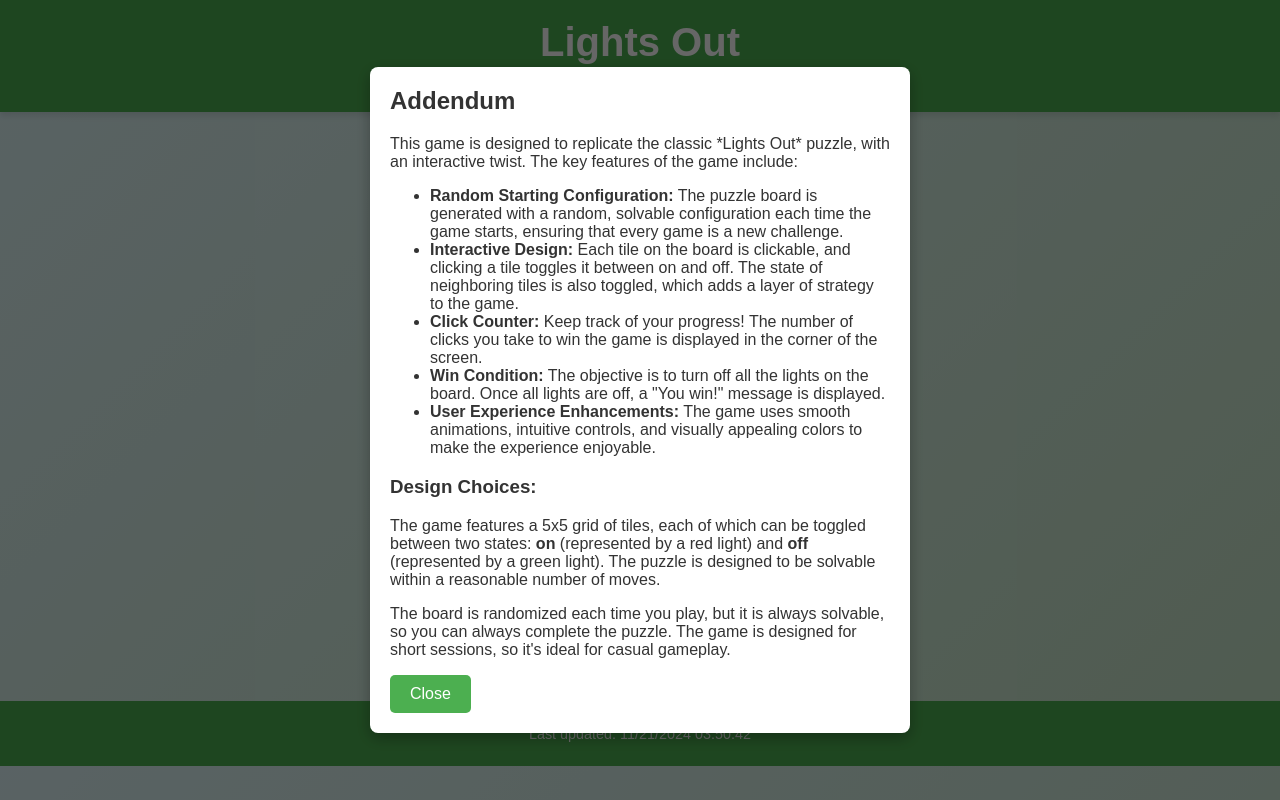
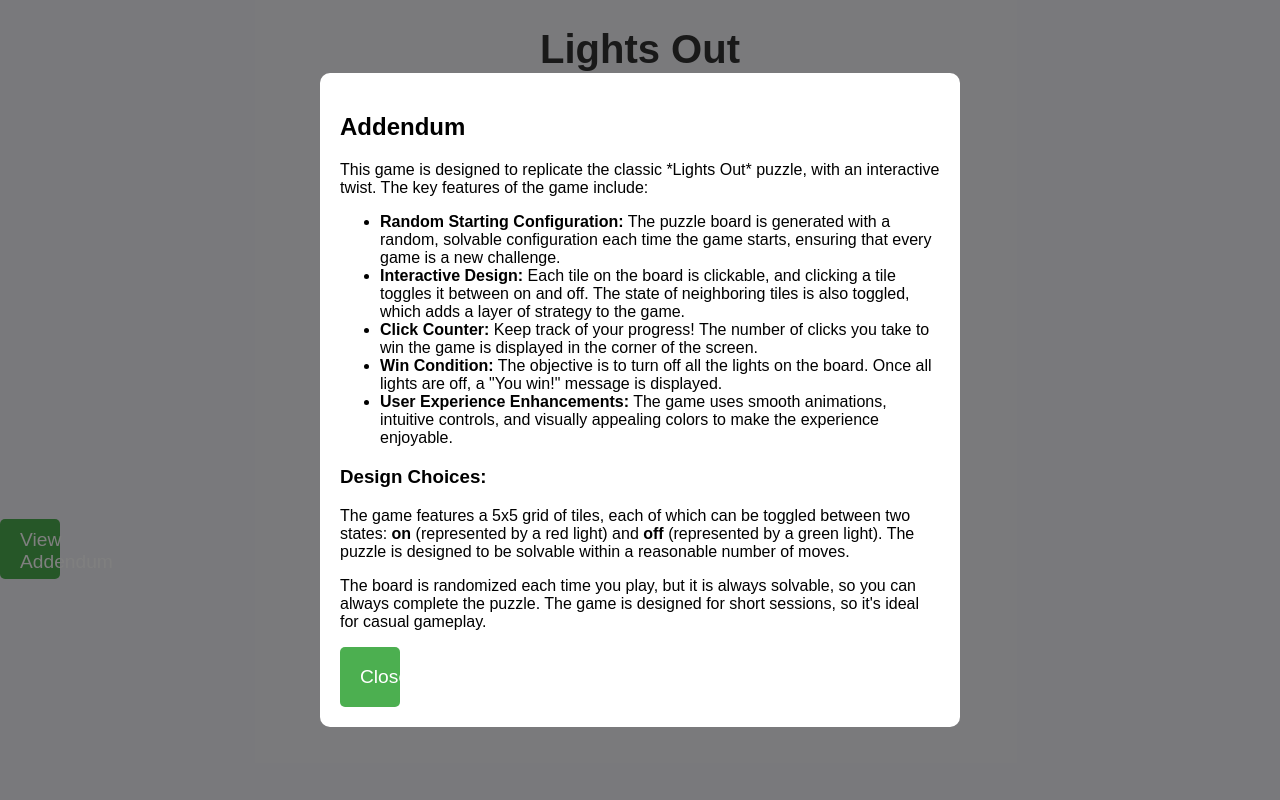
Before and after one commit to Subhan2619/LightsOut, a plain HTML site: page index.html in a window 1280 px wide. Drawn offline with Linux system fonts and the light colour scheme.

Commit message:
style.css

```diff
--- a/style.css
+++ b/style.css
@@ -1,93 +1,75 @@
-/* Global Styles */
+/* Basic styling for the page */
 body {
     font-family: Arial, sans-serif;
+    background-color: #f4f4f9;
     margin: 0;
     padding: 0;
-    background: linear-gradient(135deg, #e0f7fa, #c8e6c9);
-    color: #333;
-    display: flex;
-    flex-direction: column;
-    align-items: center;
 }
 
 header {
     text-align: center;
-    padding: 20px 0;
-    background-color: #4CAF50;
-    color: white;
-    width: 100%;
-    box-shadow: 0 4px 6px rgba(0, 0, 0, 0.1);
+    margin: 20px 0;
 }
 
-header h1 {
-    margin: 0;
-    font-size: 2.5rem;
+h1 {
+    font-size: 2.5em;
+    color: #333;
 }
 
-header p {
-    margin: 5px 0 0;
-    font-size: 1.2rem;
-}
-
-main {
-    margin: 20px;
-    display: flex;
-    flex-direction: column;
-    align-items: center;
-}
-
-/* Game Board Styling */
-#gameBoard {
-    display: grid;
-    gap: 10px;
-    grid-template-columns: repeat(5, 80px);
-    justify-content: center;
-    margin-bottom: 20px;
-}
-
-#gameBoard button {
-    width: 80px;
-    height: 80px;
-    border: none;
-    border-radius: 8px;
-    background-color: #ff7043;
-    cursor: pointer;
-    transition: background-color 0.3s, transform 0.2s;
-}
-
-#gameBoard button.is-off {
-    background-color: #81c784;
-}
-
-#gameBoard button:hover {
-    transform: scale(1.1);
-}
-
-/* Buttons */
 .styled-btn {
     background-color: #4CAF50;
     color: white;
     padding: 10px 20px;
-    font-size: 1rem;
     border: none;
+    cursor: pointer;
+    font-size: 1.2em;
     border-radius: 5px;
-    cursor: pointer;
-    transition: background-color 0.3s, transform 0.2s;
+    transition: background-color 0.3s ease;
 }
 
 .styled-btn:hover {
-    background-color: #388e3c;
-    transform: scale(1.05);
+    background-color: #45a049;
 }
 
-/* Addendum Modal */
+#gameBoard {
+    display: grid;
+    grid-template-columns: repeat(5, 60px);
+    gap: 5px;
+    margin: 20px auto;
+    justify-content: center;
+}
+
+button {
+    width: 60px;
+    height: 60px;
+    background-color: #d3d3d3;
+    border: 2px solid #888;
+    font-size: 1.5em;
+    cursor: pointer;
+}
+
+button.is-off {
+    background-color: #333;
+    color: #fff;
+}
+
+#clickCounter {
+    text-align: center;
+    font-size: 1.2em;
+    margin: 20px;
+}
+
+.hidden {
+    display: none;
+}
+
 #addendum {
     position: fixed;
     top: 0;
     left: 0;
     width: 100%;
     height: 100%;
-    background-color: rgba(0, 0, 0, 0.6);
+    background-color: rgba(0, 0, 0, 0.5);
     display: flex;
     justify-content: center;
     align-items: center;
@@ -95,37 +77,17 @@ main {
 }
 
 .addendum-content {
-    background-color: white;
+    background-color: #fff;
     padding: 20px;
-    border-radius: 8px;
-    width: 90%;
-    max-width: 500px;
-    box-shadow: 0 5px 15px rgba(0, 0, 0, 0.3);
+    border-radius: 10px;
+    width: 80%;
+    max-width: 600px;
+    text-align: left;
 }
 
-.addendum-content h2 {
-    margin-top: 0;
+footer {
+    text-align: center;
+    margin-top: 20px;
+    font-size: 0.9em;
+    color: #777;
 }
-
-/* Hidden Class for Modal */
-.hidden {
-    display: none;
-}
-
-/* Click Counter */
-#clickCounter {
-    font-size: 1.2rem;
-    color: #333;
-    margin-top: 10px;
-}
-
-/* Footer */
-footer {
-    margin-top: auto;
-    background-color: #4CAF50;
-    color: white;
-    padding: 10px;
-    text-align: center;
-    width: 100%;
-    font-size: 0.9rem;
-}
```
